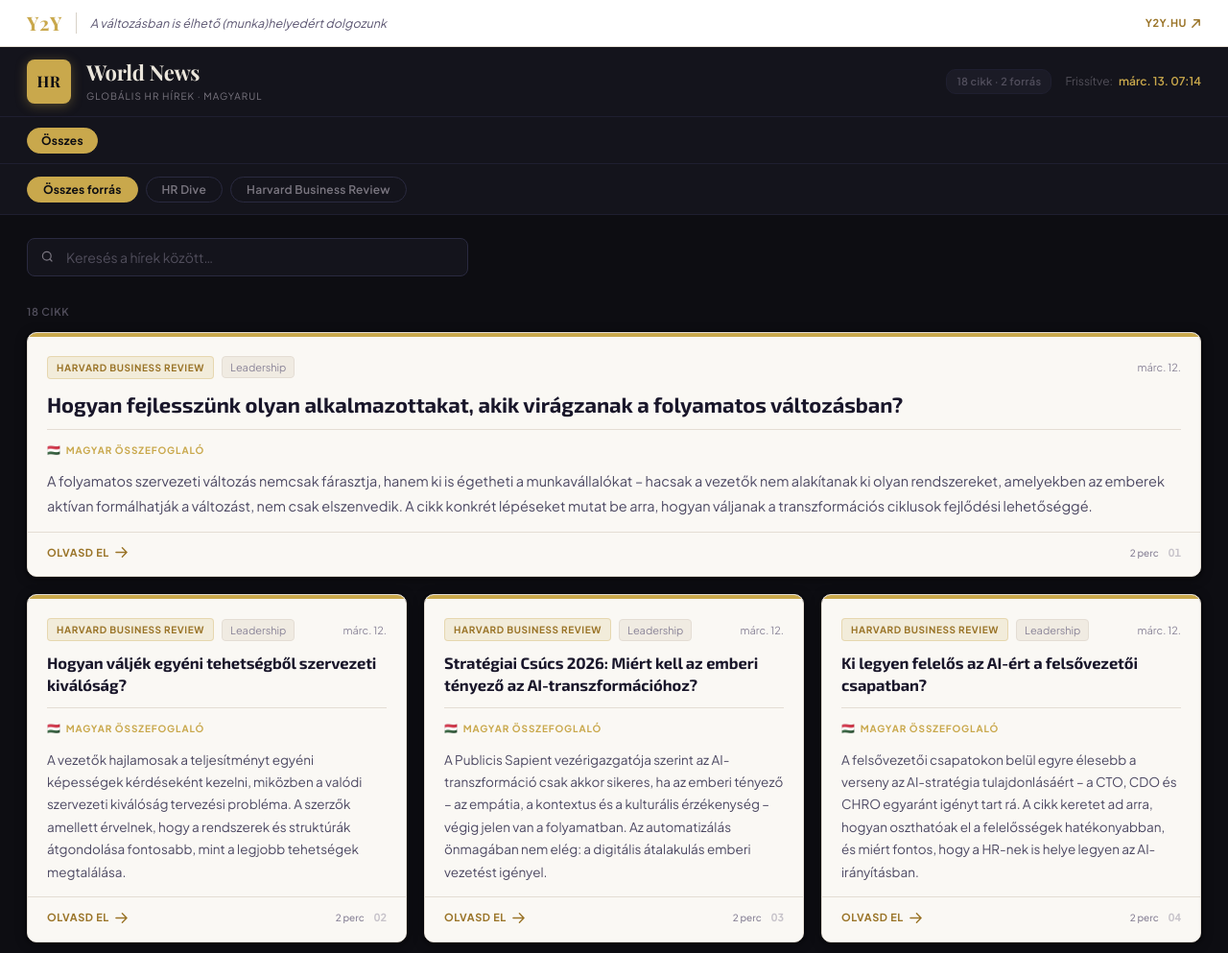
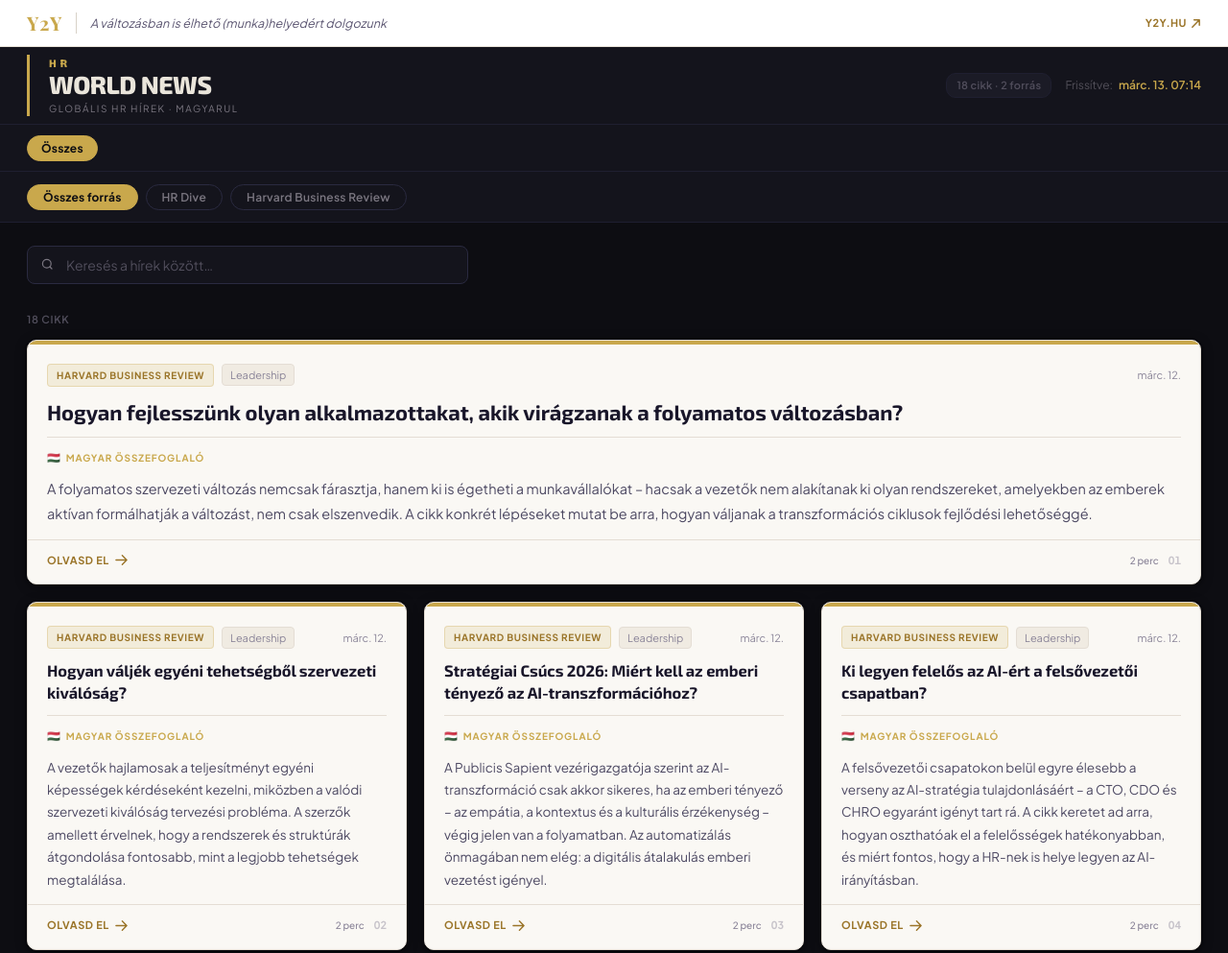
Before and after one commit to dorkaY2Y/hrnews, a plain HTML site: page public/index.html in a window 1280 px wide. Shown: the top 993 px of the page at 96% size. Drawn offline with nearby package versions, Linux system fonts and the light colour scheme.

Commit message:
Header redesign: editorial wordmark + Working with #nofilter footer + LLM geo detection

```diff
--- a/public/index.html
+++ b/public/index.html
@@ -32,10 +32,10 @@
   <header class="site-header">
     <div class="header-inner">
       <div class="logo">
-        <div class="logo-mark">HR</div>
-        <div class="logo-text">
-          <span class="logo-title">World News</span>
-          <span class="logo-sub">Globális HR hírek · magyarul</span>
+        <div class="logo-wordmark">
+          <div class="logo-eyebrow">HR</div>
+          <div class="logo-headline">WORLD NEWS</div>
+          <div class="logo-tagline">Globális HR hírek · magyarul</div>
         </div>
       </div>
       <div class="header-meta">
@@ -117,7 +117,8 @@
         <p class="footer-note">
           Magyar összefoglalók: Claude AI &nbsp;·&nbsp;
           <a href="https://www.y2y.hu" target="_blank" rel="noopener">y2y.hu</a>
-          &nbsp;·&nbsp; A változásban is élhető (munka)helyedért dolgozunk
+        </p>
+        <p class="footer-nofilter">Working with <strong>#nofilter</strong> — Y2Y Hungary
         </p>
       </div>
 
--- a/public/style.css
+++ b/public/style.css
@@ -128,44 +128,45 @@ body {
   max-width: 1280px;
   margin: 0 auto;
   padding: 0 28px;
-  height: 72px;
+  height: 80px;
   display: flex;
   align-items: center;
   justify-content: space-between;
   gap: 16px;
 }
 
-.logo { display: flex; align-items: center; gap: 16px; }
-
-.logo-mark {
-  width: 46px; height: 46px;
-  background: var(--gold);
-  border-radius: 8px;
-  display: grid; place-items: center;
-  font-family: 'Playfair Display', serif;
-  font-size: 16px; font-weight: 700;
-  letter-spacing: 0.5px;
-  color: #0d0d12;
-  flex-shrink: 0;
-  box-shadow: 0 2px 12px rgba(201,168,76,.35);
+.logo {
+  display: flex;
+  align-items: center;
+  padding-left: 20px;
+  border-left: 3px solid var(--gold);
 }
 
-.logo-title {
-  display: block;
-  font-family: 'Playfair Display', serif;
-  font-size: 22px; font-weight: 700;
-  letter-spacing: -0.2px;
-  line-height: 1.2;
-  color: var(--text);
+.logo-eyebrow {
+  font-family: 'Exo 2', sans-serif;
+  font-size: 11px;
+  font-weight: 800;
+  letter-spacing: 4px;
+  color: var(--gold);
+  text-transform: uppercase;
+  margin-bottom: 1px;
 }
 
-.logo-sub {
-  display: block;
+.logo-headline {
+  font-family: 'Exo 2', sans-serif;
+  font-size: 26px;
+  font-weight: 800;
+  letter-spacing: -0.5px;
+  color: var(--text);
+  line-height: 1;
+}
+
+.logo-tagline {
   font-size: 10px;
   color: var(--muted);
-  letter-spacing: 1px;
+  letter-spacing: 1.5px;
   text-transform: uppercase;
-  margin-top: 3px;
+  margin-top: 4px;
 }
 
 .header-meta {
@@ -182,7 +183,7 @@ body {
   background: var(--surface);
   border-bottom: 1px solid var(--border);
   position: sticky;
-  top: 120px;
+  top: 128px;
   z-index: 90;
 }
 
@@ -626,8 +627,7 @@ body {
   .y2y-bar-inner  { padding: 0 18px; height: 42px; }
   .y2y-bar-tagline { display: none; }
   .header-inner   { height: 64px; padding: 0 18px; }
-  .logo-title     { font-size: 18px; }
-  .logo-sub       { display: none; }
+  .logo-headline  { font-size: 20px; }
   .geo-filter-bar { top: 64px; }
   .filter-bar     { top: 112px; }
   .articles-grid  { grid-template-columns: 1fr; }
@@ -642,7 +642,7 @@ body {
   background: var(--surface);
   border-bottom: 1px solid var(--border);
   position: sticky;
-  top: 72px;
+  top: 80px;
   z-index: 95;
 }
 
@@ -777,3 +777,22 @@ body {
   .geo-inner { padding: 0 18px; }
   .header-stats { display: none; }
 }
+
+/* ---- WORKING WITH #NOFILTER ---- */
+.footer-nofilter {
+  font-family: 'Exo 2', sans-serif;
+  font-size: 12px;
+  font-weight: 700;
+  color: var(--gold);
+  letter-spacing: 1.5px;
+  text-align: center;
+  margin-top: 18px;
+  text-transform: uppercase;
+  opacity: 0.65;
+}
+
+.footer-nofilter strong {
+  color: var(--gold-light);
+  opacity: 1;
+  letter-spacing: 0.5px;
+}
```
